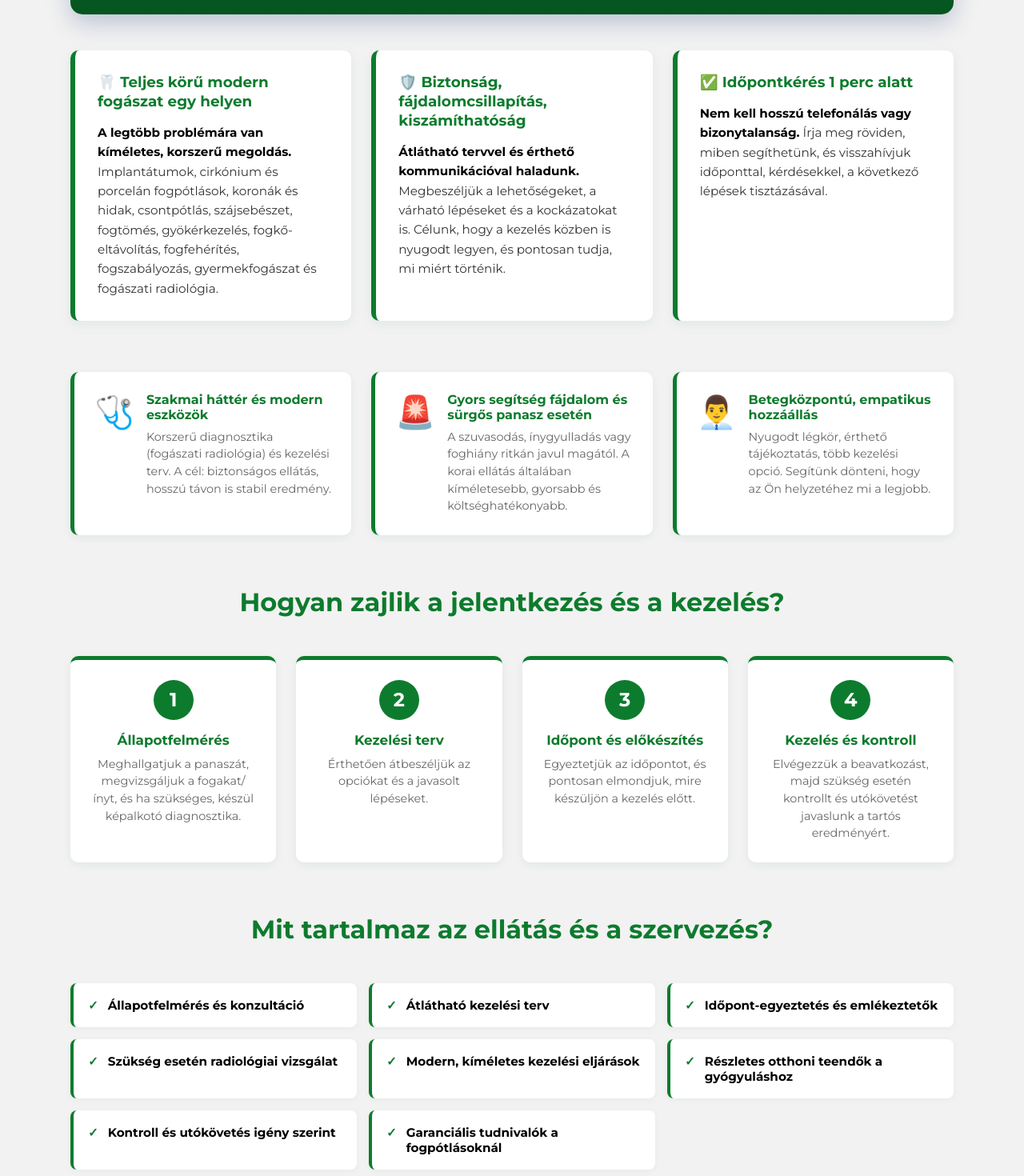
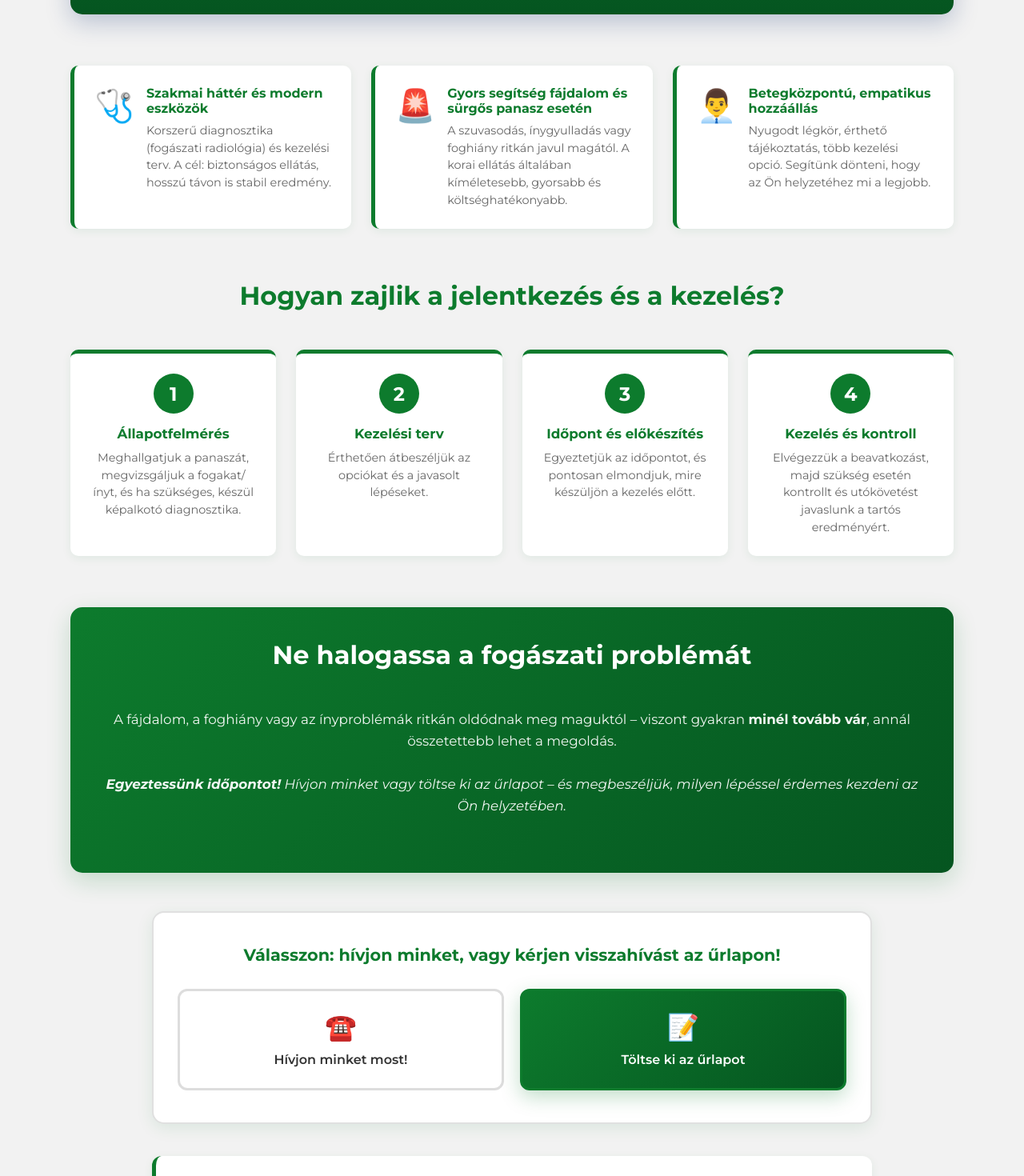
Before and after one commit to Karakrisz/kaposvarfogorvosfunnel, a Nuxt app: page / in a window 1280 px wide. Shown: the part 1500-2970 px from the top of the page at 80% size. Built offline with nearby package versions, Linux system fonts and the light colour scheme.

Commit message:
front end

```diff
--- a/pages/index.vue
+++ b/pages/index.vue
@@ -227,40 +227,6 @@ onMounted(() => {
           </div>
         </div>
 
-        <!-- 3 KIEMELT ÉRVELÉS -->
-        <div class="benefits-grid">
-          <div class="benefit-card">
-            <h3>🦷 Teljes körű modern fogászat egy helyen</h3>
-            <p>
-              <strong
-                >A legtöbb problémára van kíméletes, korszerű megoldás.</strong
-              >
-              Implantátumok, cirkónium és porcelán fogpótlások, koronák és
-              hidak, csontpótlás, szájsebészet, fogtömés, gyökérkezelés,
-              fogkő-eltávolítás, fogfehérítés, fogszabályozás, gyermekfogászat
-              és fogászati radiológia.
-            </p>
-          </div>
-          <div class="benefit-card">
-            <h3>🛡️ Biztonság, fájdalomcsillapítás, kiszámíthatóság</h3>
-            <p>
-              <strong
-                >Átlátható tervvel és érthető kommunikációval haladunk.</strong
-              >
-              Megbeszéljük a lehetőségeket, a várható lépéseket és a
-              kockázatokat is. Célunk, hogy a kezelés közben is nyugodt legyen,
-              és pontosan tudja, mi miért történik.
-            </p>
-          </div>
-          <div class="benefit-card">
-            <h3>✅ Időpontkérés 1 perc alatt</h3>
-            <p>
-              <strong>Nem kell hosszú telefonálás vagy bizonytalanság.</strong>
-              Írja meg röviden, miben segíthetünk, és visszahívjuk időponttal,
-              kérdésekkel, a következő lépések tisztázásával.
-            </p>
-          </div>
-        </div>
 
         <!-- BIZALOM MODUL -->
         <div class="trust-module">
@@ -345,46 +311,6 @@ onMounted(() => {
           </div>
         </div>
 
-        <!-- MIT TARTALMAZ -->
-        <div class="includes-section">
-          <h2 class="section-heading">
-            Mit tartalmaz az ellátás és a szervezés?
-          </h2>
-          <div class="includes-grid">
-            <div class="include-item">
-              <span class="include-check">✓</span>
-              <strong>Állapotfelmérés és konzultáció</strong>
-            </div>
-            <div class="include-item">
-              <span class="include-check">✓</span>
-              <strong>Átlátható kezelési terv</strong>
-            </div>
-            <div class="include-item">
-              <span class="include-check">✓</span>
-              <strong>Időpont-egyeztetés és emlékeztetők</strong>
-            </div>
-            <div class="include-item">
-              <span class="include-check">✓</span>
-              <strong>Szükség esetén radiológiai vizsgálat</strong>
-            </div>
-            <div class="include-item">
-              <span class="include-check">✓</span>
-              <strong>Modern, kíméletes kezelési eljárások</strong>
-            </div>
-            <div class="include-item">
-              <span class="include-check">✓</span>
-              <strong>Részletes otthoni teendők a gyógyuláshoz</strong>
-            </div>
-            <div class="include-item">
-              <span class="include-check">✓</span>
-              <strong>Kontroll és utókövetés igény szerint</strong>
-            </div>
-            <div class="include-item">
-              <span class="include-check">✓</span>
-              <strong>Garanciális tudnivalók a fogpótlásoknál</strong>
-            </div>
-          </div>
-        </div>
 
         <!-- GYIK SZEKCIÓ -->
         <div class="faq-section">
@@ -1484,6 +1410,7 @@ body > footer {
 /* ========== FAQ SECTION ========== */
 .faq-section {
   margin: 3em 0;
+  display: none;
 }
 
 .faq-list {
```
